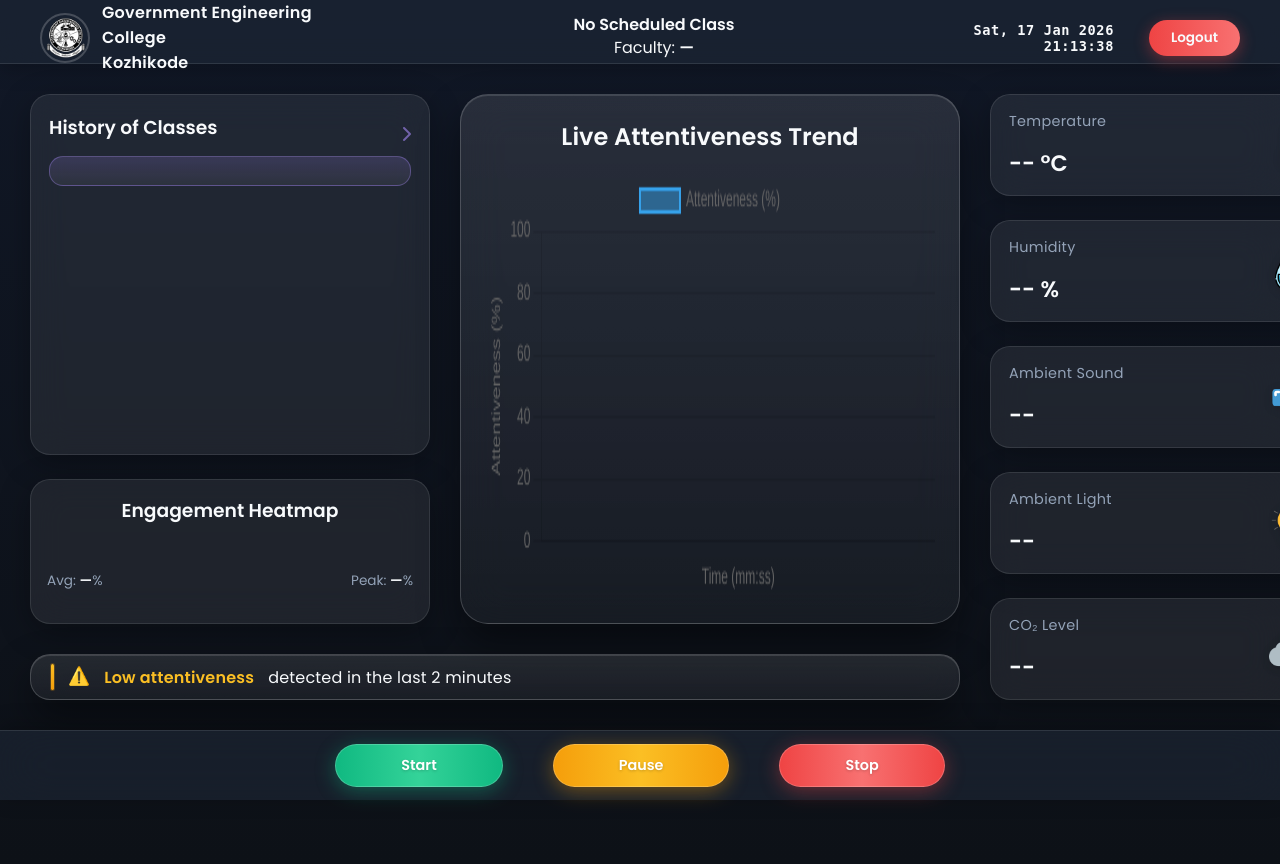
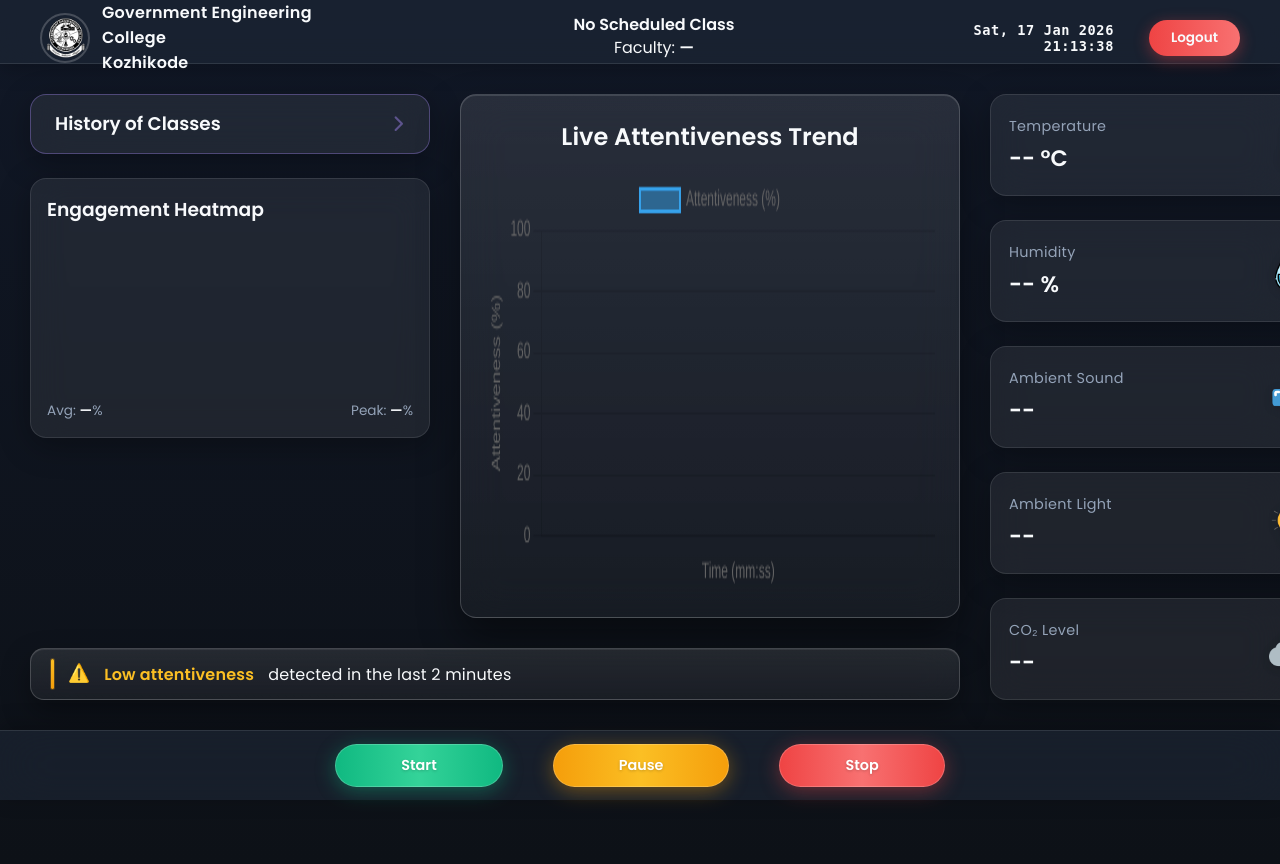
Before and after one commit to natjoecodes/student-engagement-system, a Flask app: page /dashboard in a window 1280 px wide. Run offline with Flask 3, Linux system fonts and the light colour scheme; the visitor is signed in with stand-in values (Sample User, id 1).

Commit message:
ui-ux-update

```diff
--- a/dashboard-server/static/style.css
+++ b/dashboard-server/static/style.css
@@ -15,7 +15,15 @@
   --controls-h: 70px;
   --grid-gap: 30px;
   --card-gap: 24px;
-  --alert-h: 46px;
+  --alert-h: 52px;
+
+  /* ======= Border Radius ======= */
+  /* Radius scale intentionally restrained for data-dense SaaS UI.
+   Do NOT increase unless component size increases globally. */
+
+  --radius-lg: 16px;   /* ALL primary cards */
+  --radius-md: 12px;   /* Inner cards / panels */
+  --radius-sm: 4px;    /* Micro elements */
 }
 
 * {
@@ -51,7 +59,7 @@ body {
   grid-column: 1;
   grid-row: 1;
   display: grid;
-  grid-template-rows: 2.5fr 1fr; /* history : heatmap */
+  grid-template-rows: auto 1fr;
   gap: var(--card-gap);
   min-height: 0;
 }
@@ -219,7 +275,7 @@ body {
   padding: 18px;
   background: var(--card-bg);
   backdrop-filter: blur(18px);
-  border-radius: 20px;
+  border-radius: var(--radius-lg);
   box-shadow: var(--shadow);
   border: 1px solid rgba(255, 255, 255, 0.1);
   transition: 0.3s ease;
@@ -236,15 +292,13 @@ body {
   border-color: rgba(255, 255, 255, 0.2);
 }
 
-.card h2, .card h3 {
+.card h2 {
   text-align: center;
-  margin-bottom: 14px;
-  font-weight: 600;
-  color: var(--text);
 }
 
-/* --- Panel Specific Card Overrides --- */
-.left-panel .card:first-child { overflow-y: auto; }
+.card h3 {
+  text-align: left;
+}
 
 .left-panel h2 {
   font-size: 1.8rem;
@@ -299,7 +353,7 @@ body {
   background: linear-gradient(180deg, rgba(255, 255, 255, 0.10), rgba(255, 255, 255, 0.04));
   backdrop-filter: blur(22px);
   -webkit-backdrop-filter: blur(22px);
-  border-radius: 28px;
+  border-radius: var(--radius-lg);
   box-shadow: 0 20px 40px rgba(0, 0, 0, 0.45), inset 0 1px 0 rgba(255, 255, 255, 0.12);
   border: 1px solid rgba(255, 255, 255, 0.18);
   display: flex;
@@ -325,16 +379,18 @@ body {
   color: var(--text);
   font-weight: 500;
   letter-spacing: 0.2px;
-  border-radius: 20px;
+  border-radius: 14px;
   border: 1px solid rgba(255, 255, 255, 0.18);
-  box-shadow: 0 18px 40px rgba(0, 0, 0, 0.45), inset 0 1px 0 rgba(255, 255, 255, 0.12);
+  box-shadow:
+  0 12px 28px rgba(0, 0, 0, 0.35),
+  inset 0 1px 0 rgba(255, 255, 255, 0.08);
 }
 
 .scoped-alert::before {
   content: "";
   width: 3px;
   height: 60%;
-  border-radius: 6px;
+  border-radius: var(--radius-sm);
   background: linear-gradient(180deg, #fbbf24, #f59e0b);
   box-shadow: 0 0 0 1px rgba(245, 158, 11, 0.25);
 }
@@ -350,6 +406,24 @@ body {
   justify-content: flex-start;
 }
 
+/* LOCKED HEATMAP HEIGHT */
+.heatmap-card {
+  height: 100%;
+  min-height: 260px;   /* adjust once, never again */
+  max-height: 260px;
+}
+
+/* Grid always occupies same space */
+.heatmap-grid {
+  flex: 1;
+  align-content: start;
+}
+
+/* Empty-state cells still take space */
+.heatmap-cell {
+  background: rgba(255,255,255,0.08);
+}
+
 .heatmap-grid {
   display: grid;
   grid-template-columns: repeat(12, 1fr);
@@ -668,33 +734,86 @@ body {
 }
 
 /* ==========================================================================
-   9. History card header
+   9. HISTORY (CARD + MODAL + SESSIONS)
    ========================================================================== */
 
+/* =========================
+   History Card (Dashboard)
+   ========================= */
+
+.history-card {
+  flex-direction: row;
+  justify-content: flex-start;
+  padding: 0 24px;
+  border-radius: var(--radius-lg);
+  position: relative;
+  cursor: pointer;
+  height: 60px;
+  display: flex;
+  align-items: center;
+  border: 1px solid rgba(255,255,255,0.08);
+
+  border-color: rgba(167,139,250,0.35);
+
+  transition:
+    background 0.45s cubic-bezier(.22,.61,.36,1),
+    box-shadow 0.45s cubic-bezier(.22,.61,.36,1),
+    border-color 0.45s cubic-bezier(.22,.61,.36,1);
+
+  transition: all 0.45s cubic-bezier(.22,.61,.36,1);
+}
+
+.history-card:hover {
+  background: rgba(255,255,255,0.08);
+
+  border-color: rgba(255,255,255,0.12);
+
+  box-shadow:
+    0 14px 34px rgba(0,0,0,0.38),
+    inset 0 1px 0 rgba(255,255,255,0.12);
+}
 
 .history-header {
-  display: flex;
-  justify-content: space-between;
+  width: 100%;
+  display: grid;
+  grid-template-columns: 1fr auto;
   align-items: center;
+}
+
+.history-header h3 {
+  margin: 0;
+  font-size: 1.15rem;
+  font-weight: 550;
+  line-height: 1.1;
 }
 
 .history-expand {
   background: none;
   border: none;
   color: #a78bfa;
-  font-size: 1rem;
+  font-size: 1.05rem;
   cursor: pointer;
+
+  display: flex;
+  align-items: center;
+
+  margin-left: 16px;   /* pushes arrow slightly right */
+  padding-right: 2px; /* moves arrow closer to edge */
+  opacity: 0.45;
+
+  transition:
+    opacity 0.45s cubic-bezier(.22,.61,.36,1),
+    transform translateX(0);
 }
 
-.history-expand:hover {
-  transform: translateX(3px);
+.history-card:hover .history-expand {
+  opacity: 1;
+  transform: translateX(6px);
 }
 
-/* History list */
-
-.modal-header {
-  margin-bottom: 12px;   /* controlled spacing */
-}
+/* =========================
+   History Lists (Simple)
+   ========================= */
 
 .history-list {
   list-style: none;
@@ -849,166 +1022,13 @@ body {
 .session-stats {
   display: flex;
   gap: 20px;
+  justify-content: center;
   font-size: 0.85rem;
-  justify-content: center;
 }
 
 .session-stats span {
-  padding: 4px 10px;
+  padding: 6px 14px;
   border-radius: 999px;
   background: rgba(255,255,255,0.08);
-  font-size: 0.85rem;      /* ↑ from 0.85 */
   font-weight: 550;
-  padding: 6px 14px;
 }
-
-.session-list::-webkit-scrollbar {
-  width: 6px;
-}
-
-.session-list::-webkit-scrollbar-thumb {
-  background: rgba(255,255,255,0.2);
-  border-radius: 10px;
-}
-
-.session-card:nth-child(-n+5) {
-  background: linear-gradient(
-    180deg,
-    rgba(167,139,250,0.18),
-    rgba(255,255,255,0.06)
-  );
-  border-color: rgba(167,139,250,0.35);
-}
-
-.session-card:nth-child(-n+5):hover {
-  transform: translateY(-10px) scale(1.03);
-}
-
-.session-section-label {
-  margin: 4px 0 15px;
-  font-size: 0.75rem;
-  letter-spacing: 0.14em;
-  text-transform: uppercase;
-  color: rgba(255,255,255,0.55);
-}
-
-.session-section {
-  margin-top: 10px;
-  margin-bottom: 10px;
-}
-
-/* Past sessions look calmer */
-.session-list.past .session-card {
-  opacity: 0.85;
-  background: linear-gradient(
-    180deg,
-    rgba(255,255,255,0.06),
-    rgba(255,255,255,0.03)
-  );
-}
-
-.session-list.past .session-card:hover {
-  opacity: 1;
-}
-
-/* HISTORY CARD CORE */
-.history-card {
-  position: relative;
-}
-
-.history-content {
-  display: flex;
-  flex-direction: column;
-  gap: 14px;
-}
-
-/* PRIMARY (latest) SESSION */
-.history-item.primary {
-  padding: 14px 16px;
-  border-radius: 14px;
-
-  background: linear-gradient(
-    180deg,
-    rgba(167,139,250,0.18),
-    rgba(255,255,255,0.06)
-  );
-
-  border: 1px solid rgba(167,139,250,0.35);
-
-  cursor: pointer;
-  transition: transform 0.25s ease, box-shadow 0.25s ease;
-}
-
-.history-item.primary:hover {
-  transform: translateY(-3px);
-  box-shadow: 0 12px 30px rgba(0,0,0,0.35);
-}
-
-/* PRIMARY TEXT */
-.history-item.primary .title {
-  font-size: 0.95rem;
-  font-weight: 600;
-  color: var(--text);
-}
-
-.history-item.primary .meta {
-  font-size: 0.8rem;
-  color: var(--muted);
-  margin-top: 4px;
-}
-
-/* SECONDARY LIST */
-.history-sublist {
-  display: flex;
-  flex-direction: column;
-  gap: 10px;
-}
-
-.history-sublist .history-row {
-  display: flex;
-  justify-content: space-between;
-  align-items: center;
-
-  font-size: 0.85rem;
-  color: var(--muted);
-
-  padding: 6px 4px;
-  cursor: pointer;
-}
-
-.history-sublist .history-row:hover {
-  color: var(--text);
-}
-
-.history-expand {
-  opacity: 0.6;
-}
-
-.history-card:hover .history-expand {
-  opacity: 1;
-  transform: translateX(4px);
-}
-
-/* Compact version of history card */
-.history-item.primary.compact {
-  padding: 12px 14px;
-  border-radius: 12px;
-
-  background: linear-gradient(
-    180deg,
-    rgba(255,255,255,0.08),
-    rgba(255,255,255,0.04)
-  );
-
-  border: 1px solid rgba(255,255,255,0.18);
-}
-
-/* Slightly smaller text */
-.history-item.primary.compact .title {
-  font-size: 0.88rem;
-}
-
-.history-item.primary.compact .meta {
-  font-size: 0.72rem;
-  opacity: 0.7;
-}
--- a/dashboard-server/templates/dashboard.html
+++ b/dashboard-server/templates/dashboard.html
@@ -35,7 +35,7 @@
     <main class="dashboard-container">
         <!-- LEFT PANEL -->
         <div class="left-panel">
-            <div class="card history-card">
+            <div class="card history-card interactive" id="openHistoryCard" role="button" tabindex="0">
   <div class="history-header">
     <h3>History of Classes</h3>
     <button class="history-expand" id="openHistoryModal" title="View all sessions">
@@ -43,17 +43,6 @@
     </button>
   </div>
 
-  <div class="history-content">
-
-  <div class="history-item primary" id="latestSession">
-    <!-- injected by JS -->
-  </div>
-
-  <div class="history-sublist" id="recentHistory">
-    <!-- remaining sessions -->
-  </div>
-
-</div>
 </div>
 
             <div class="card heatmap-card">
--- a/dashboard-server/templates/index.html
+++ b/dashboard-server/templates/index.html
@@ -10,7 +10,7 @@
 <body class="login-body">
 
   <!-- NAVBAR -->
-  <nav class="navbar">
+  <nav class="navbar navbar--login">
     <div class="logo">
       <img src="{{ url_for('static', filename='assets/logo.png') }}">
       <span>Government Engineering College<br />Kozhikode</span>
```
Also changed, not shown: other parts of dashboard-server/static/style.css (+143 -49 lines), dashboard-server/static/script.js (+10 -45 lines), attention-engine/data/sessions.db.
